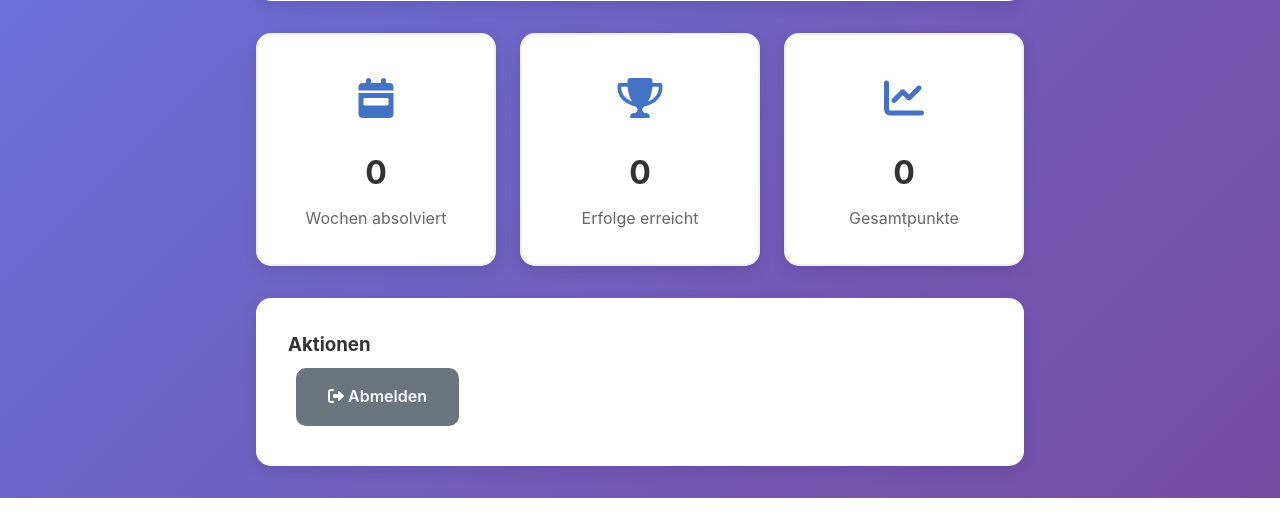
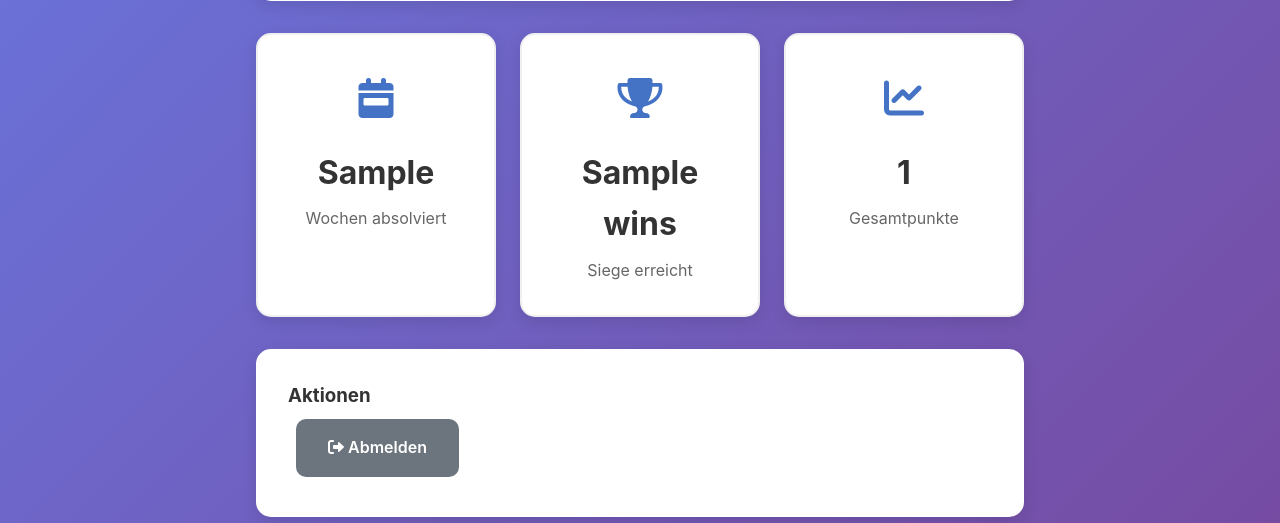
Before and after one commit to davidaleex/BrecherSystem, a Flask app: template templates/profile.html in a window 1280 px wide. Shown: the part 655-1178 px from the top of the page. Before the commit the page ends 1153 px from the top, so only its background shows below. Run offline with Flask 3, Linux system fonts and the light colour scheme; the template is opened without the code that fills it: most values are stand-ins (such as "Sample title", 1, 10 or a date in 2020).

Commit message:
Update project files

```diff
--- a/app.py
+++ b/app.py
@@ -579,6 +579,51 @@ def is_scoreboard_visible():
 
     return False
 
+def calculate_user_statistics(user_name):
+    """Berechne Statistiken für einen User: Wins, Gesamtpunkte, absolvierte Wochen"""
+    if user_name not in NAMES:
+        return {'wins': 0, 'total_points': 0, 'completed_weeks': 0}
+
+    wins = 0
+    total_points = 0
+    completed_weeks = 0
+
+    for week in get_weeks_list():
+        week_key = f'KW{week}'
+
+        # Berechne Gesamtpunkte für diese Woche
+        week_points = calculate_weekly_total(user_name, week_key)
+        total_points += week_points
+
+        # Prüfe ob User diese Woche gewonnen hat
+        week_scoreboard = get_weekly_scoreboard(week_key)
+        if week_scoreboard and week_scoreboard[0][0] == user_name:
+            wins += 1
+
+        # Prüfe ob Woche "absolviert" (alle Kategorien ausgefüllt)
+        week_data = data_store.get(week_key, {})
+        user_data = week_data.get(user_name, {})
+
+        week_completed = True
+        for day in DAYS:
+            day_data = user_data.get(day, {})
+            for category in CATEGORIES:
+                value = day_data.get(category, '')
+                if not value or value.strip() == '':
+                    week_completed = False
+                    break
+            if not week_completed:
+                break
+
+        if week_completed:
+            completed_weeks += 1
+
+    return {
+        'wins': wins,
+        'total_points': round(total_points, 2),
+        'completed_weeks': completed_weeks
+    }
+
 def get_scoreboard_week():
     """Bestimme welche Woche im Scoreboard angezeigt werden soll"""
     now = datetime.now()
@@ -790,14 +835,32 @@ def profile():
     if current_user:
         # Firebase user with Firestore data
         user_info = current_user  # Firestore data includes all fields
+
+        # Map Firebase user to our system names for statistics
+        user_name = None
+        if current_user.get('email'):
+            email = current_user['email'].lower()
+            if 'david' in email:
+                user_name = 'David'
+            elif 'cedric.müller3' in email or 'cedric.mueller3' in email:
+                user_name = 'Müller'
+            elif 'cédric.neuhaus' in email or 'cedric.neuhaus' in email:
+                user_name = 'Cedric'
+
+        # Calculate user statistics
+        if user_name:
+            user_stats = calculate_user_statistics(user_name)
+        else:
+            user_stats = {'wins': 0, 'total_points': 0, 'completed_weeks': 0}
     else:
         # Legacy user fallback
         user_info = {
             'display_name': 'Legacy User',
             'email': None
         }
+        user_stats = {'wins': 0, 'total_points': 0, 'completed_weeks': 0}
 
-    return render_template('profile.html', user=user_info)
+    return render_template('profile.html', user=user_info, stats=user_stats)
 
 @app.route('/')
 def index():
--- a/templates/profile.html
+++ b/templates/profile.html
@@ -289,7 +289,7 @@
                 <div class="stat-icon">
                     <i class="fas fa-calendar-week"></i>
                 </div>
-                <div class="stat-number">0</div>
+                <div class="stat-number">{{ stats.completed_weeks }}</div>
                 <div class="stat-label">Wochen absolviert</div>
             </div>
 
@@ -297,15 +297,15 @@
                 <div class="stat-icon">
                     <i class="fas fa-trophy"></i>
                 </div>
-                <div class="stat-number">0</div>
-                <div class="stat-label">Erfolge erreicht</div>
+                <div class="stat-number">{{ stats.wins }}</div>
+                <div class="stat-label">Siege erreicht</div>
             </div>
 
             <div class="stat-card">
                 <div class="stat-icon">
                     <i class="fas fa-chart-line"></i>
                 </div>
-                <div class="stat-number">0</div>
+                <div class="stat-number">{{ stats.total_points }}</div>
                 <div class="stat-label">Gesamtpunkte</div>
             </div>
         </div>
```
Also changed, not shown: .claude/settings.local.json, brecher_system.db.
